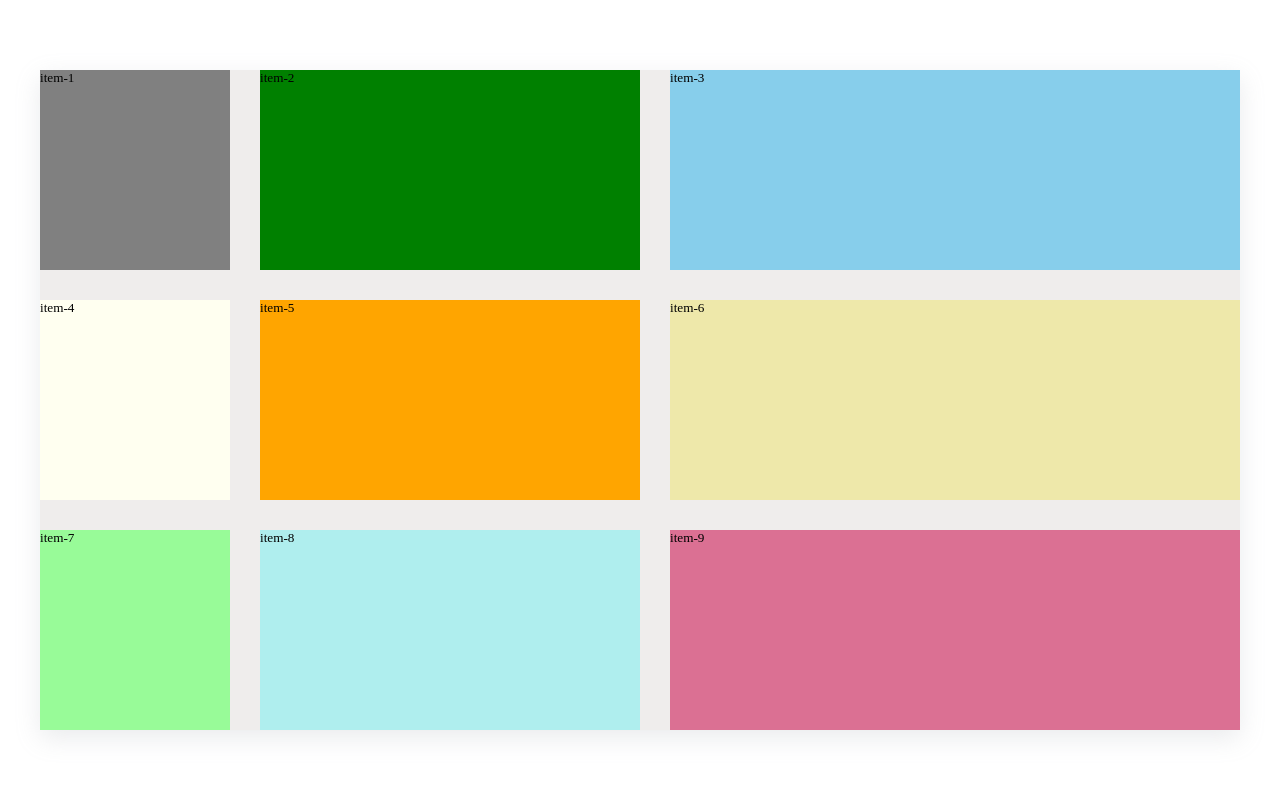
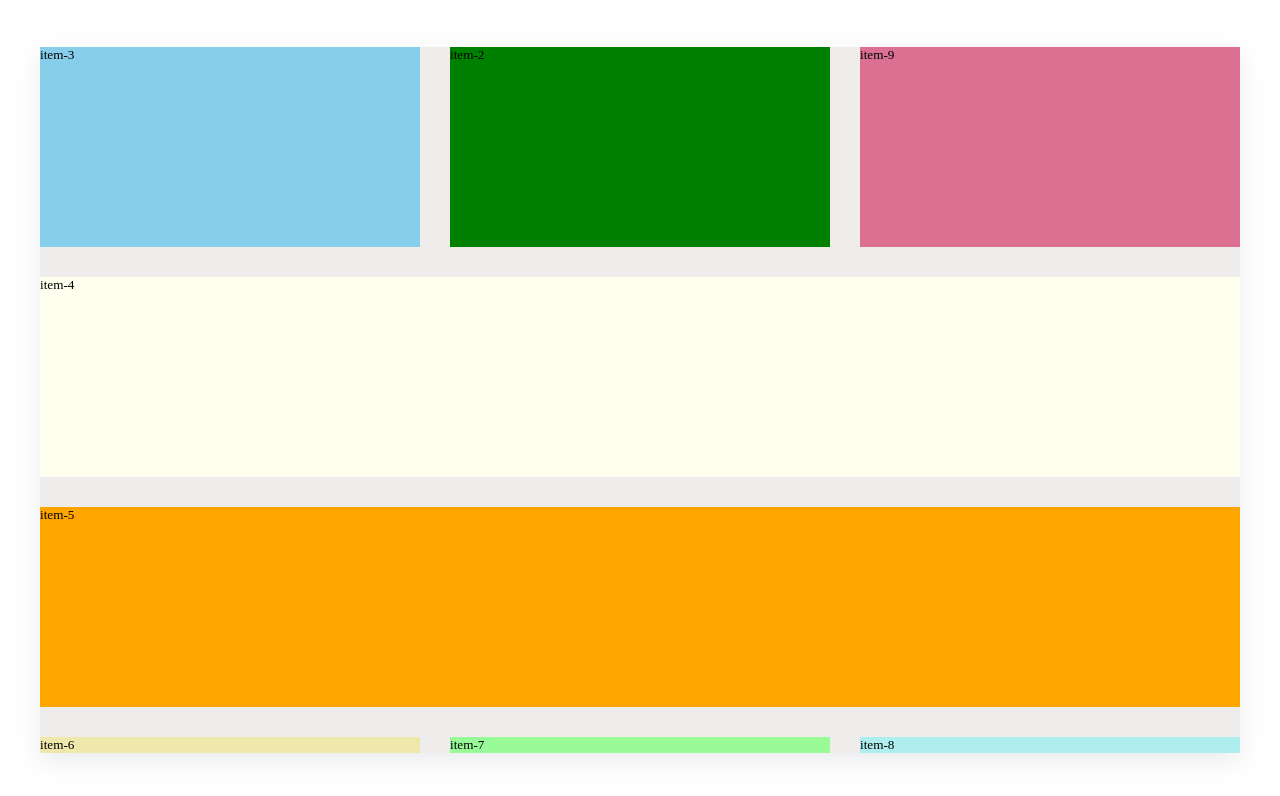
Before and after one commit to Kamalsheel10/Web-development, a plain HTML site: page CSS/Grid.html in a window 1280 px wide. Drawn offline with Linux system fonts and the light colour scheme.

Commit message:
learned more about grid.

```diff
--- a/CSS/Grid.css
+++ b/CSS/Grid.css
@@ -66,10 +66,57 @@ body{
     box-shadow: rgba(149, 157, 165, 0.2) 0px 8px 24px;
     display: grid;
     /* grid-template-columns: 400px 400px 400px; */
-    grid-template-columns:1fr 2fr 3fr;
+    /* grid-template-columns:1fr 2fr 3fr; */
+    grid-template-columns:repeat(3,1fr);
     /* grid-template-rows:200px 200px 200px; */
     grid-template-rows: repeat(3,200px);
     /* grid-column-gap: 30px;
     grid-row-gap: 30px; */
     grid-gap:30px;
 }
+
+.item-1{
+    grid-column-start:3;
+    grid-column-end:4;
+}
+
+.item-3{
+    /* grid-column-start:1;
+    grid-column-end:2;
+    grid-row-start:1;
+    grid-row-end:2; */
+
+    grid-area:1/1/2/2;
+}
+
+.item-2{
+    grid-row:1/2;
+    grid-column:2/3;
+}
+
+.item-1{
+    grid-column:3/4;
+    grid-row:3/4;
+}
+.item-9{
+    grid-column:3/4;
+    grid-row:1/2;
+}
+
+/* 3 WAYS TO SPAN CSS GRID ITEMS*/
+.item-4{
+    /* The first method is by using grid-area. The code is given below: */
+    /* grid-area:2/1/3/4; */
+
+    /* The second method is by using span. The code is given below: */
+    /* grid-row:2/3; */
+    /* grid-column:1/ span 3; */
+
+    /* The best method to span grid. Just write -1. The code is below: */
+    grid-column:1/-1;
+}
+
+.item-5{
+    grid-row:3/4;
+    grid-column:1/-1;
+}
--- /dev/null
+++ b/CSS/GridProperties.css
@@ -0,0 +1,16 @@
+*{
+    padding:0;
+    margin:0;
+    box-sizing: border-box;
+}
+.container{
+    /* height:100vh */
+    margin:60px;
+    display:grid;
+    grid-template-columns: repeat(3,1fr);
+    grid-template-rows: repeat(3,1fr);
+    grid-gap:50px;
+}
+#item-1{
+    background-color: green;
+}
--- /dev/null
+++ b/CSS/Website_Layout_using_grid.css
@@ -0,0 +1,44 @@
+*{
+    padding:0;
+    margin:0;
+    box-sizing: border-box;
+}
+.container{
+    width:100%;
+    height:100%;
+    display:grid;
+    grid-template-columns: repeat(4,1fr);
+    grid-template-rows:repeat(3,1fr);
+    grid-gap:40px;
+}
+
+.box-1{
+    grid-row:1/2;
+    grid-column:1/-1;
+    height:100px;
+    /* background-color: antiquewhite; */
+    background-color: #d3c6b8;
+}
+
+.box-2{
+    background-color: #b09c98;
+    grid-row:2/11;
+}
+
+.box-3,.box-4,.box-5{
+    background-color:#d3c6b8;
+    grid-row:2/4;
+}
+
+.box-6{
+    /* background-color: wheat; */
+    background-color: #b09c98;
+    grid-row: 4/11;
+    grid-column:2/-1;
+}
+
+.box-7{
+    background-color: #d3c6b8;
+    grid-column:1/-1;
+    grid-row:12/15;
+}
```
Also changed, not shown: CSS/GridProperties.html (added, +22 -0 lines), CSS/Website_Layout_using_grid.html (added, +20 -0 lines).
